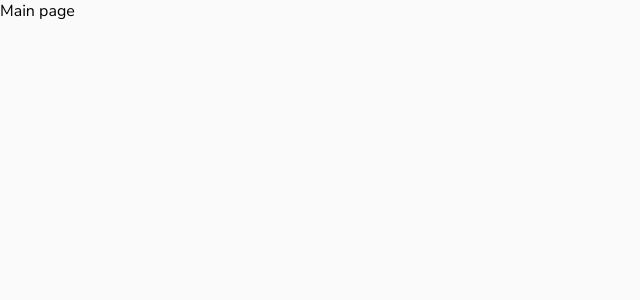
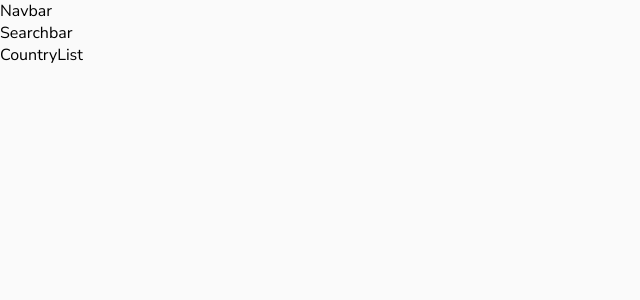
Before and after one commit to Lointainy/rest-countries-api, a Vue app: page / in a window 1280 px wide. Shown: the top 300 px of the page, without its empty margins (0-640 px from the left). Built offline with nearby package versions, Linux system fonts and the light colour scheme.

Commit message:
create basic layout

```diff
--- a/src/Page/MainPage.vue
+++ b/src/Page/MainPage.vue
@@ -1,7 +1,11 @@
 <template>
-  <h1>Main page</h1>
+  <nav-bar />
+  <search-bar />
+  <country-list />
 </template>
 
-<script setup></script>
-
-<style lang="scss"></style>
+<script setup>
+import NavBar from '../components/NavBar.vue'
+import SearchBar from '../components/SearchBar.vue'
+import countryList from '../components/countryList.vue'
+</script>
--- a/src/assets/scss/main.scss
+++ b/src/assets/scss/main.scss
@@ -16,5 +16,5 @@ body {
 
 body {
   font-family: 'Nunito Sans', sans-serif;
-  background-color: #fafafa;
+  background-color: $color-lotion;
 }
--- /dev/null
+++ b/src/components/CountryList.vue
@@ -0,0 +1,3 @@
+<template>
+  <div>CountryList</div>
+</template>
--- /dev/null
+++ b/src/components/NavBar.vue
@@ -0,0 +1,3 @@
+<template>
+  <div class="navbar">Navbar</div>
+</template>
--- /dev/null
+++ b/src/components/SearchBar.vue
@@ -0,0 +1,3 @@
+<template>
+  <div>Searchbar</div>
+</template>
```
